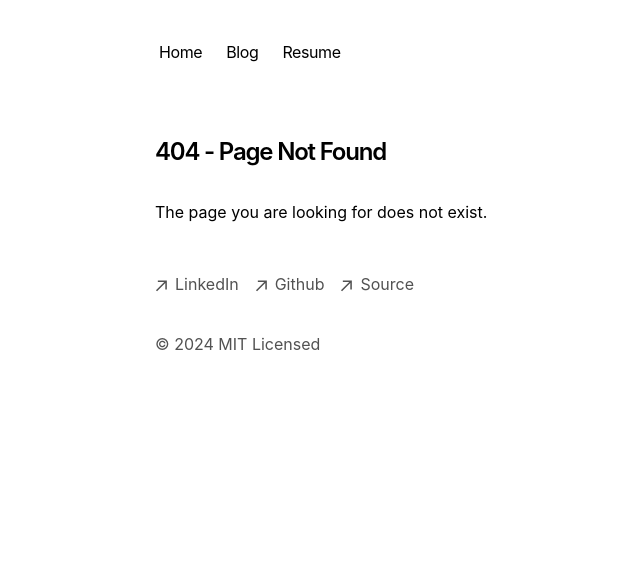
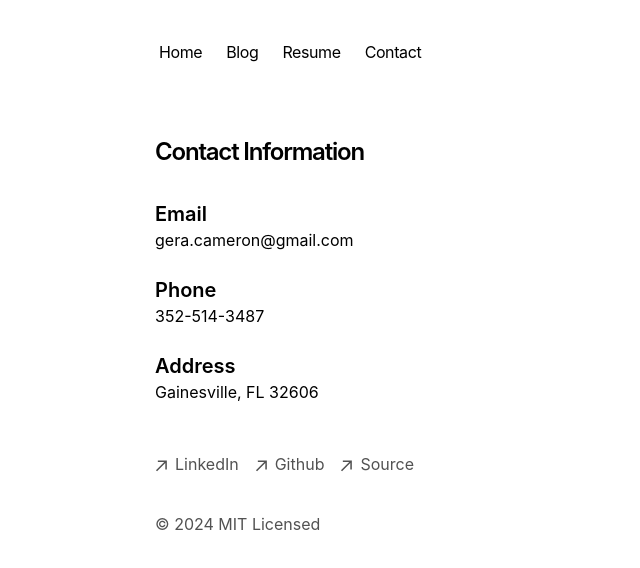
Before and after one commit to gera-cameron/camerongera.com, a Next.js app: page /contact in a window 1280 px wide. Before the commit this address had no page. Shown: the top 568 px of the page, without its empty margins (197-837 px from the left). Built offline with nearby package versions, Linux system fonts and the light colour scheme.

Commit message:
Add contact page

```diff
--- a/app/components/nav.tsx
+++ b/app/components/nav.tsx
@@ -9,6 +9,9 @@
   },
   '/resume': {
     name: 'Resume',
+  },
+  '/contact': {
+    name: 'Contact',
   }
 }
 
--- /dev/null
+++ b/app/contact/page.tsx
@@ -0,0 +1,23 @@
+export default function Page() {
+  return (
+    <section>
+      <h1 className="font-semibold text-2xl mb-8 tracking-tighter">Contact Information</h1>
+
+      <h2 className="text-xl font-semibold mt-6">Email</h2>
+      <p className="mb-4">
+        <a href="mailto:gera.cameron@gmail.com" className="transition-all hover:text-neutral-800 dark:hover:text-neutral-200">gera.cameron@gmail.com</a>
+      </p>
+
+      <h2 className="text-xl font-semibold mt-6">Phone</h2>
+      <p className="mb-4">
+        <a href="tel:352-514-3487" className="transition-all hover:text-neutral-800 dark:hover:text-neutral-200">352-514-3487</a>
+      </p>
+
+      <h2 className="text-xl font-semibold mt-6">Address</h2>
+      <p className="mb-4">
+        Gainesville, FL 32606
+      </p>
+
+    </section>
+  )
+}
```
